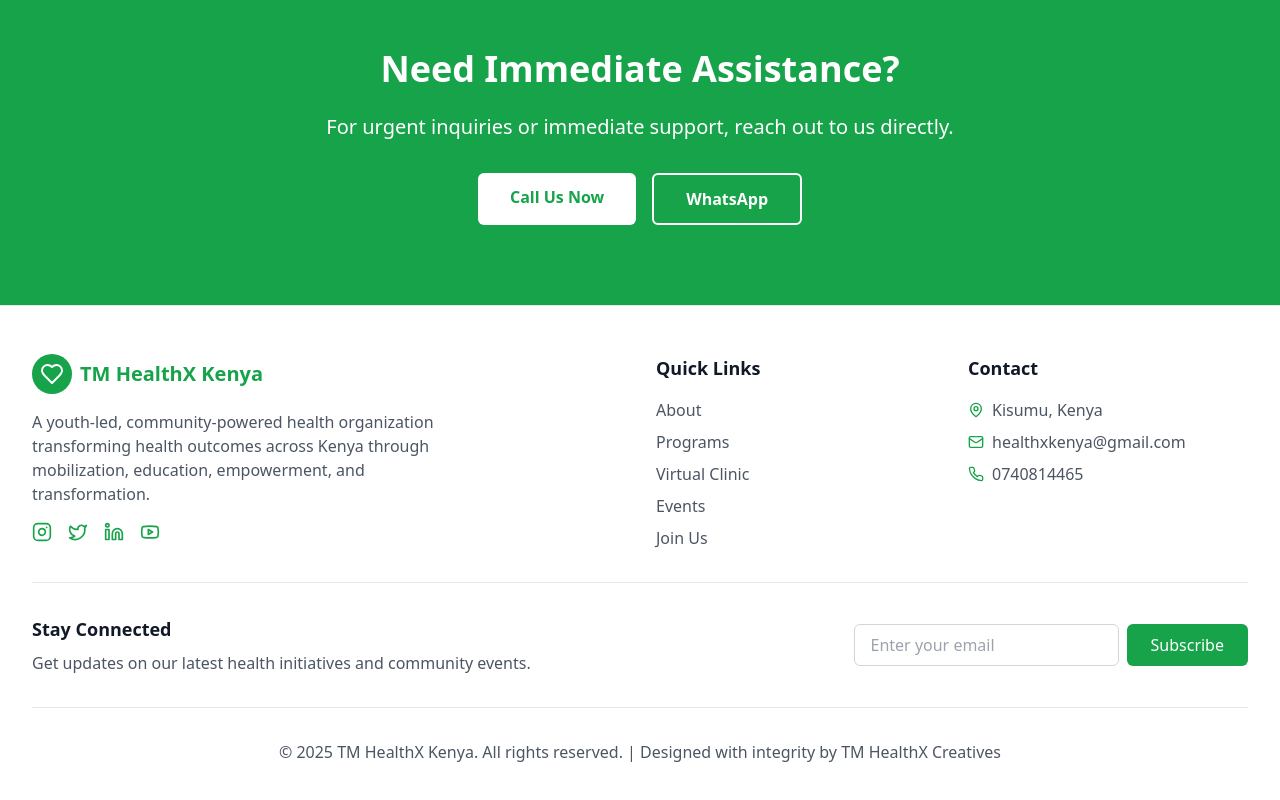
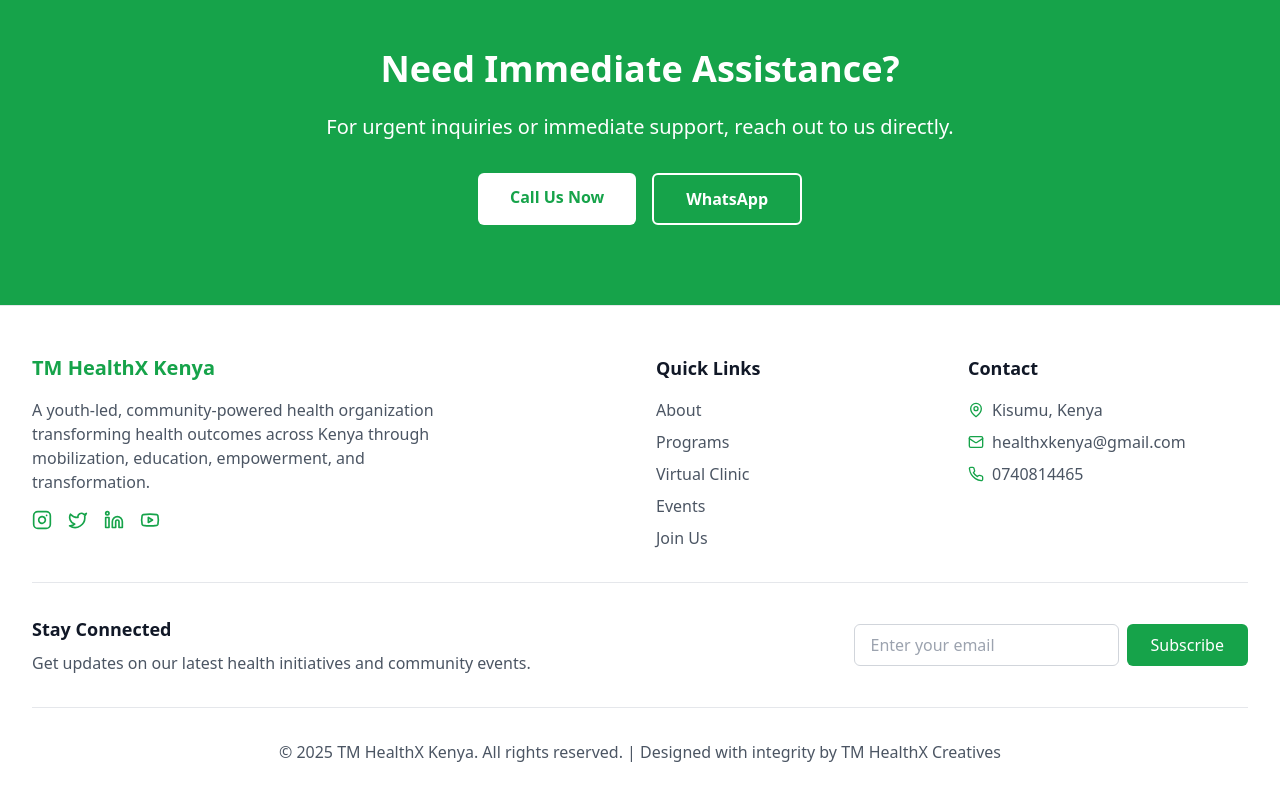
Before and after one commit to kennan675/Tmhealthx, a React (Vite) app: page /contact in a window 1280 px wide. Shown: the part 1661-2461 px from the top of the page. Built offline with nearby package versions, Linux system fonts and the light colour scheme.

Commit message:
Updated Footer.tsx

```diff
--- a/src/components/Footer.tsx
+++ b/src/components/Footer.tsx
@@ -10,9 +10,6 @@
           {/* Logo & Mission */}
           <div className="col-span-1 md:col-span-2">
             <div className="flex items-center space-x-2 mb-4">
-              <div className="bg-green-600 p-2 rounded-full">
-                <Heart className="h-6 w-6 text-white" />
-              </div>
               <span className="text-xl font-bold text-green-600">TM HealthX Kenya</span>
             </div>
             <p className="text-gray-600 mb-4 max-w-md">
```
